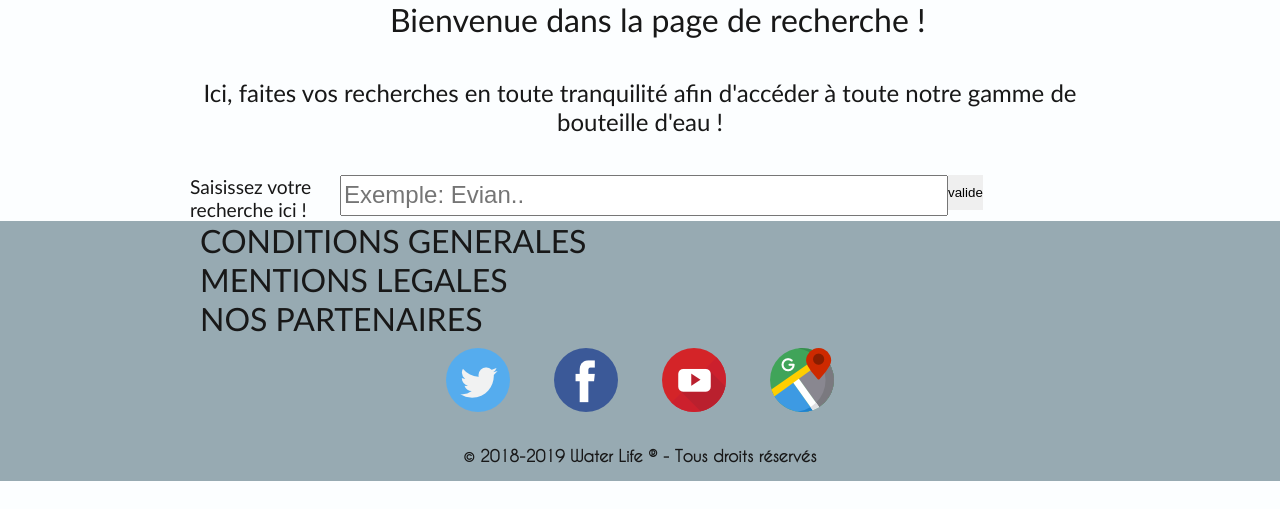
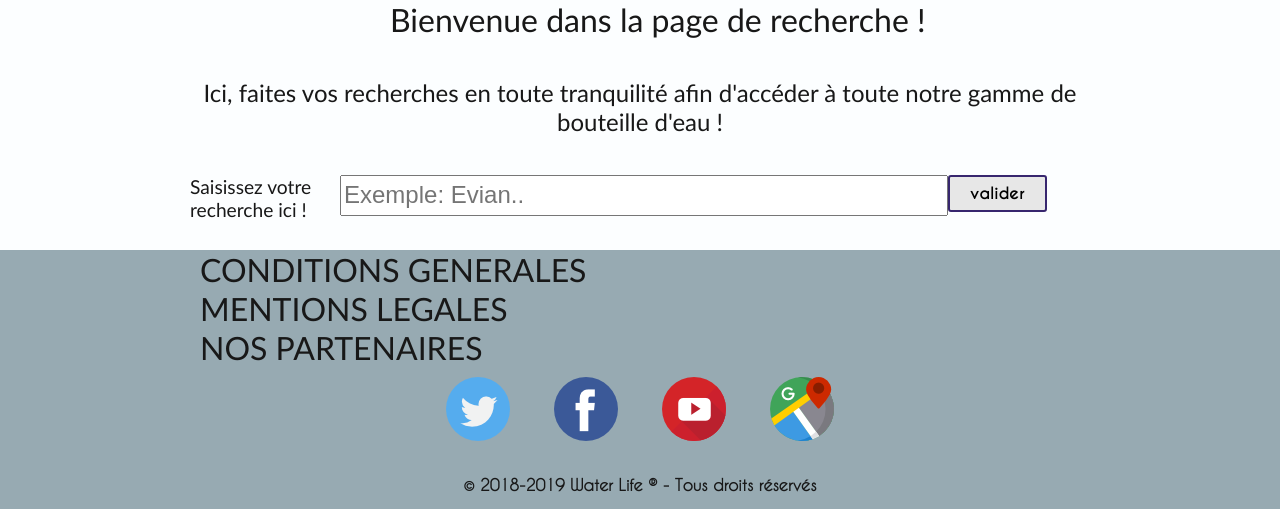
Before and after one commit to Elpachoo/Techno_Web_Project, a PHP site: page /recherche.php in a window 1280 px wide. Shown: the part 215-724 px from the top of the page. Run offline with PHP 8.4, Linux system fonts and the light colour scheme.

Commit message:
modif pannier+rech

```diff
--- a/css/recherche.CSS
+++ b/css/recherche.CSS
@@ -51,10 +51,26 @@ h2
     font-weight: normal;
 }
 
-#searchbar .bouton{
-    width: 35px;
-    height: 35px;
-    padding: 0;
-    border:none;
-    float:left;
+.bouton{
+    background-color: #e7e7e7;
+    color: black;
+    border: 2px solid rgb(55, 38, 110);
+    padding: 6px 20px;
+    margin-right: 0px;
+    text-align: center;
+    text-decoration: none;
+    display: inline-block;
+    font-size: 16px;
+    border-radius: 3px;
+    -webkit-transition-duration: 0.4s;
+    transition-duration: 0.4s;
+     font-family: 'CaviarDreams_Bold',arial;
 }
+
+
+
+.bouton:hover{
+    background-color: rgb(142, 212, 232); /* Green */
+    color: white;
+
+}
--- a/recherche.php
+++ b/recherche.php
@@ -68,7 +68,11 @@ catch(Exception $e)
                 ?>
                 <p>
                     <strong>Description</strong> :<br />
-                    Description : <?php echo $donnees['Marque']; ?> est une <?php echo $donnees['Type']; ?>, contenue dans une bouteille en <?php echo $donnees['Materiau']; ?> pour un prix de <?php echo $donnees['Prix']; ?> l'unite, il nous en reste <?php echo $donnees['Quantite']; ?>. On dit aussi <?php echo $donnees['Description']; ?>
+                    <?php echo $donnees['Marque']; ?> est une <?php echo $donnees['Type']; ?>,
+                    contenue dans une bouteille en <?php echo $donnees['Materiau']; ?>
+                    pour un prix de <?php echo $donnees['Prix']; ?> l'unite,
+                    il nous en reste <?php echo $donnees['Quantite']; ?>.
+                    On dit aussi <?php echo $donnees['Description']; ?>
                </p>
 
                 <?php
```
Also changed, not shown: cart.php (+12 -10 lines), css/cart.css (+18 -3 lines).
